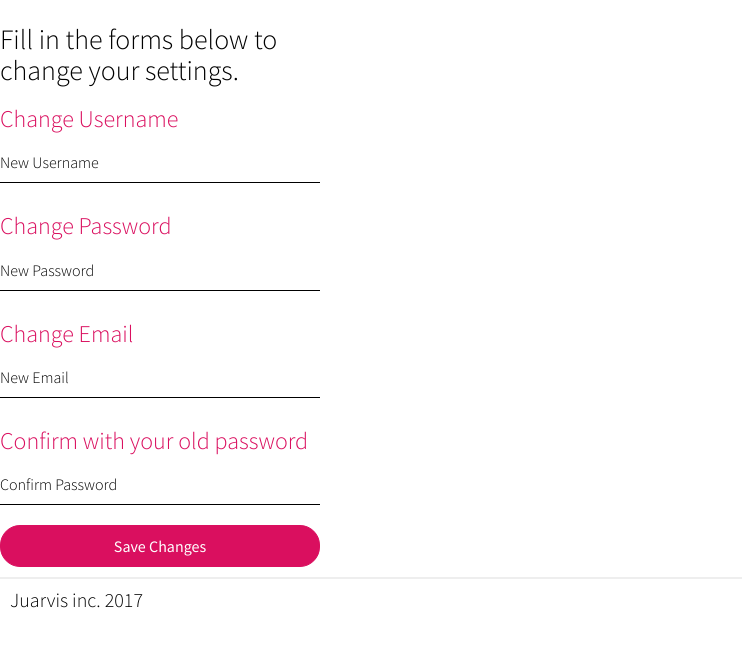
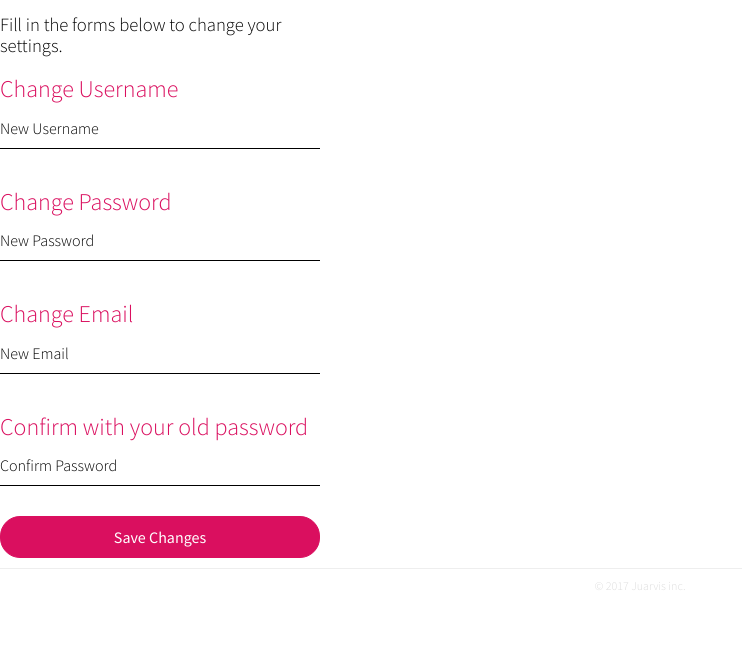
Before and after one commit to Emelius/Juarvis, a PHP site: page /settings.php in a window 1280 px wide. Shown: the part 71-718 px from the top of the page, without its empty margins (0-742 px from the left). Run offline with PHP 8.4, Linux system fonts and the light colour scheme; a user stored in the database is signed in; data comes from the database, SQL or seed files in the repository.

Commit message:
Update styling

```diff
--- a/footer.php
+++ b/footer.php
@@ -1,5 +1,5 @@
 		<footer>
-			<h5>Juarvis inc. 2017</h5>
+			<h5>© 2017 Juarvis inc.</h5>
 		</footer>
 	</body>
 </html>
--- a/style.css
+++ b/style.css
@@ -16,8 +16,23 @@ h2, h3, h4, h5 {
 	font-weight: 300;
 }
 
+h2 {
+	font-size: 18pt;
+}
+
+h3 {
+	font-size: 14pt;
+	margin:0;
+}
+
 h4 {
 	color: #DA0F5F;
+}
+
+h5 {
+	font-size: 9pt;
+	color: #ddd;
+	margin:0;
 }
 
 a {
@@ -147,7 +162,7 @@ select:-webkit-autofill:focus {
 	border-bottom: 1px solid #000;
 	width: 100%;
 	padding: 10px 0px;
-	margin: 10px 0px;
+	margin: 5px 0px 20px 0px;
 	box-sizing: border-box;
 }
 
@@ -301,5 +362,8 @@ footer {
 	box-sizing: border-box;
 	width:100%;
 	background-color:#fff;
-	border-top:2px #eee solid;
+	border-top:1px #eee solid;
+	float:left;
+	text-align: center;
+	margin:0;
 }
```
Also changed, not shown: other parts of style.css (+49 -3 lines), todo.php (+6 -6 lines), script.js (added).
